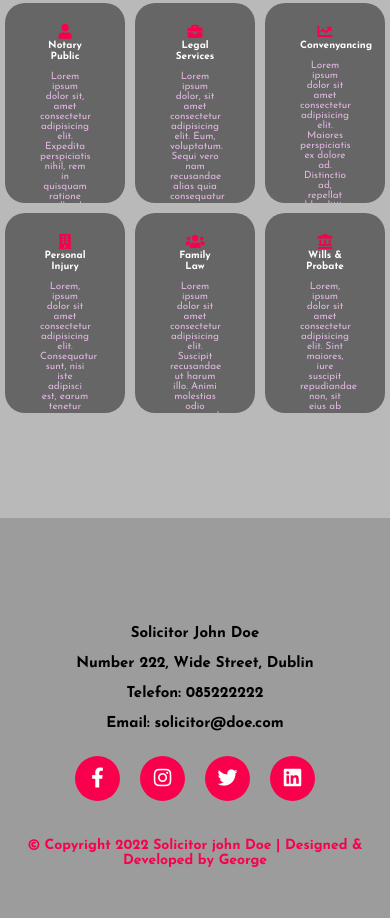
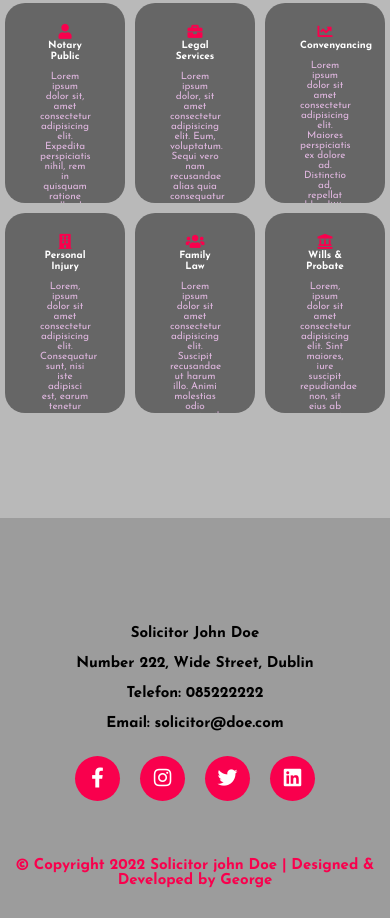
Before and after one commit to RGeorge482/LawyerWeb, a plain HTML site: page index.html in a window 390 px wide. Shown: the part 1153-2071 px from the top of the page. Drawn offline with Linux system fonts and the light colour scheme.

Commit message:
Update style.css

```diff
--- a/style.css
+++ b/style.css
@@ -614,4 +614,15 @@ footer p{
 		font-size: 20px;
 	}
 
+		.social a:hover{
+		transform: scale(1.3);
+		transition: .3s;
+	}
+	.end{
+		position: absolute;
+		color:#f9004d;
+		bottom: 15px;
+		font-size: 15px;
+	}
+
 }
```
